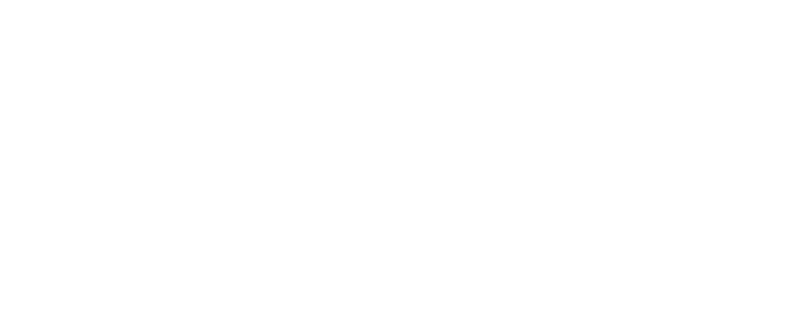
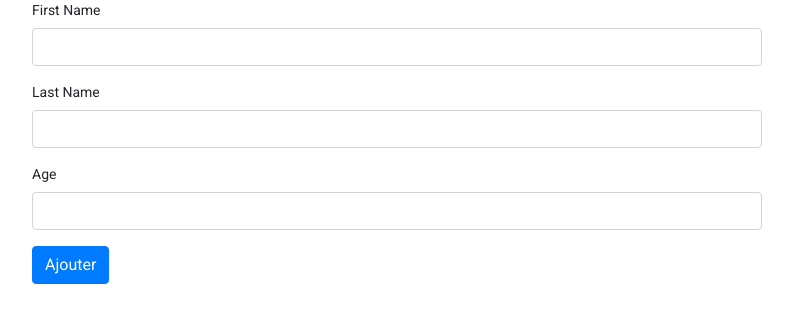
Before and after one commit to bennKaoutar/CV_Online, an Angular app in the folder front/: page /add-user in a window 1280 px wide. Before the commit this address led to /. Shown: the top 322 px of the page, without its empty margins (53-846 px from the left). Built offline with nearby package versions, Linux system fonts and the light colour scheme.

Commit message:
add packages

```diff
--- a/front/package.json
+++ b/front/package.json
@@ -17,11 +17,11 @@
     "@angular/compiler": "^10.1.3",
     "@angular/core": "^10.1.3",
     "@angular/forms": "^10.1.3",
-    "@angular/material": "^10.2.4",
+    "@angular/material": "^10.2.5",
     "@angular/platform-browser": "^10.1.3",
     "@angular/platform-browser-dynamic": "^10.1.3",
     "@angular/router": "^10.1.3",
-    "bootstrap": "^4.5.2",
+    "bootstrap": "^4.5.3",
     "font-awesome": "^4.7.0",
     "jquery": "^3.5.1",
     "rxjs": "~6.6.3",
--- a/front/src/app/app-routing.module.ts
+++ b/front/src/app/app-routing.module.ts
@@ -8,7 +8,8 @@
 const routes: Routes = [
  /* { path: '', component: ListUsersComponent },
   { path: 'list', component: ListUsersComponent },
-  { path: 'add-user', component: AddUserComponent },*/
+  */
+ { path: 'add-user', component: AddUserComponent },
   {path:'', component:LoginComponent}];
 
 @NgModule({
--- a/front/src/styles.css
+++ b/front/src/styles.css
@@ -2,3 +2,6 @@
 
 html, body { height: 100%; }
 body { margin: 0; font-family: Roboto, "Helvetica Neue", sans-serif; }
+
+html, body { height: 100%; }
+body { margin: 0; font-family: Roboto, "Helvetica Neue", sans-serif; }
```
Also changed, not shown: 2 other files (tests, documents, lock files or other folders).
